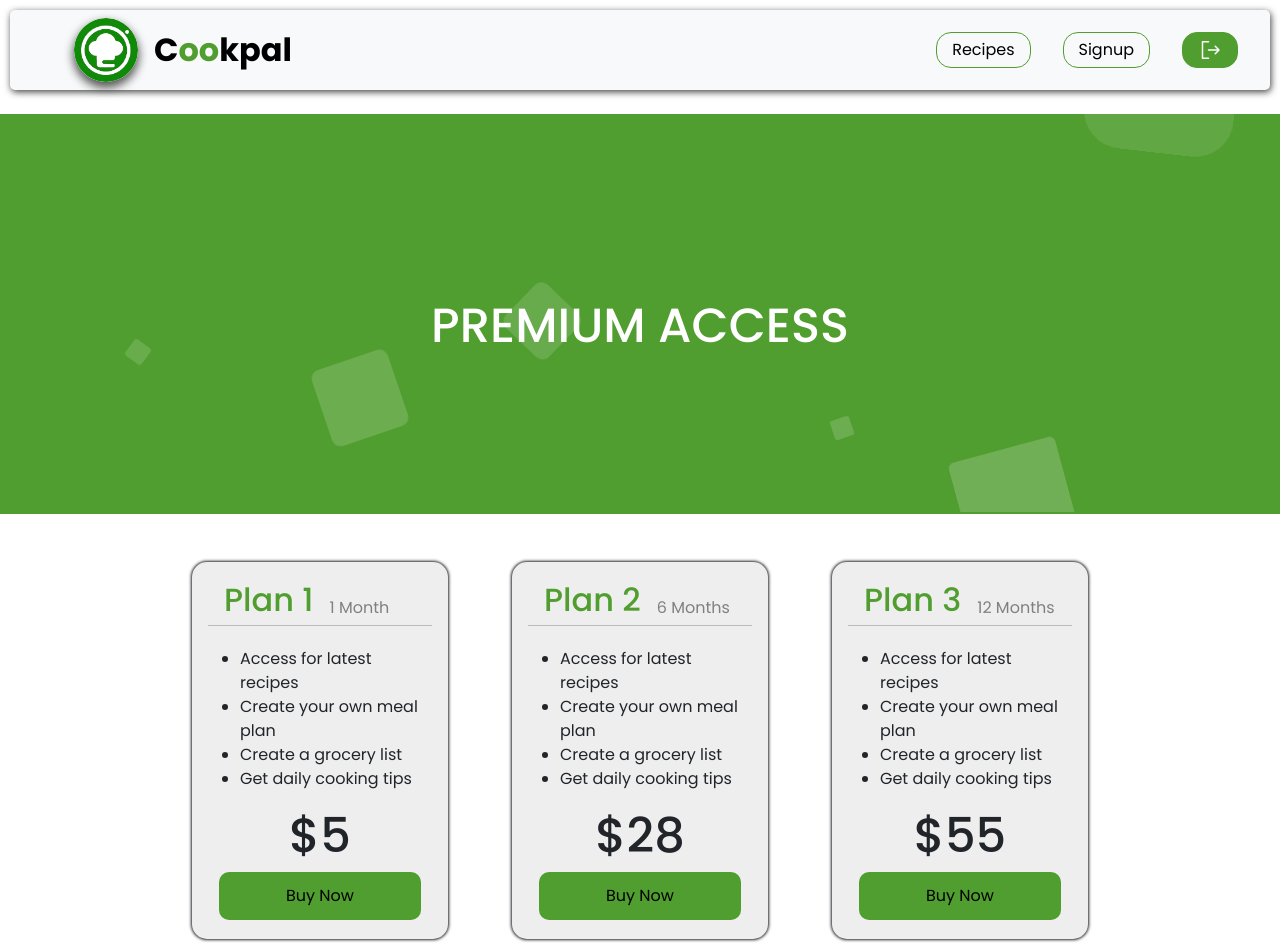
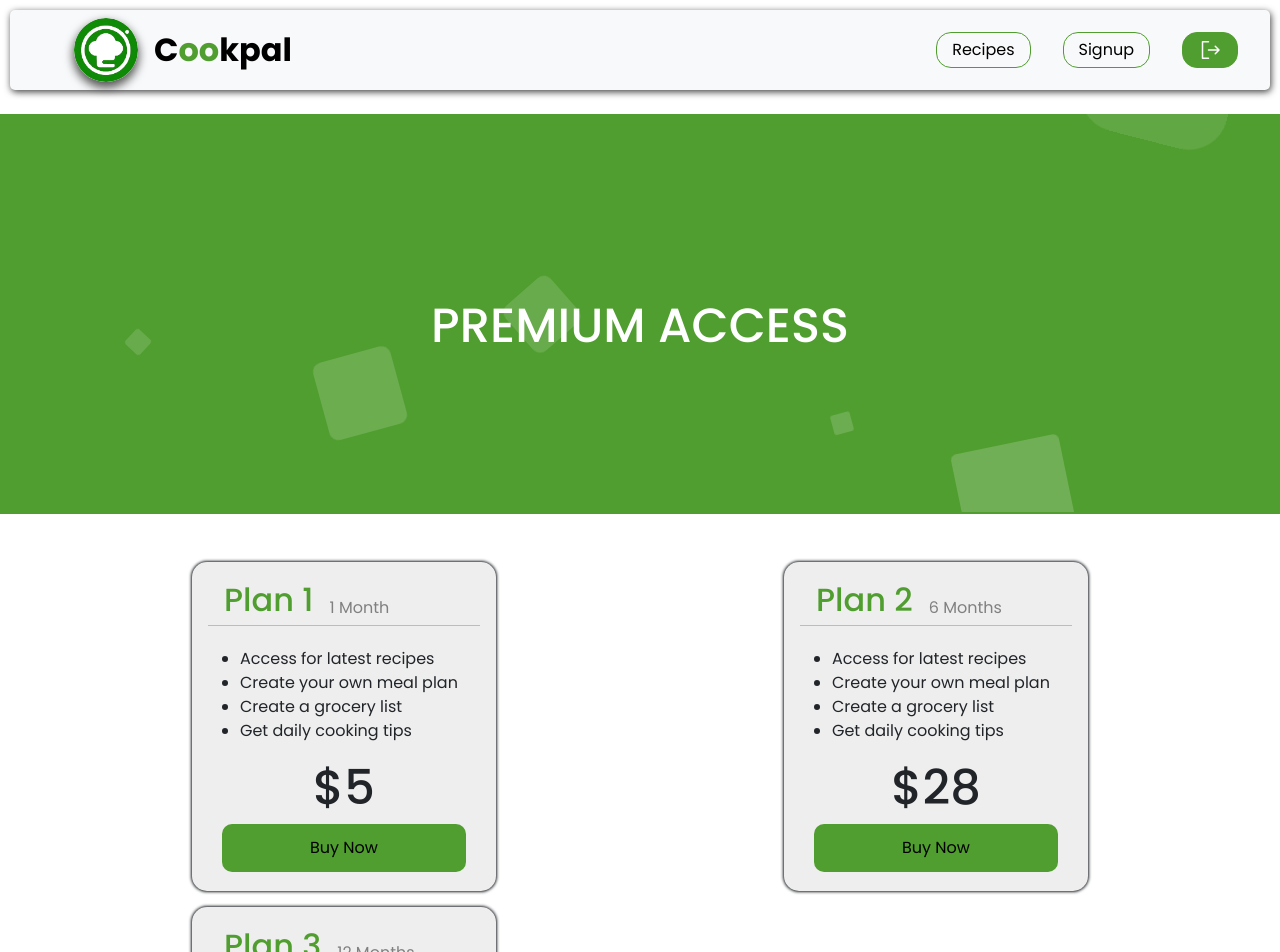
Before and after one commit to rithakith/RecipeApp, a React (Vite) app: page /premium in a window 1280 px wide. Shown: the top 952 px of the page. Built offline with nearby package versions, Linux system fonts and the light colour scheme; no server answers.

Commit message:
premium page

```diff
--- a/src/pages/Premium/Premium.css
+++ b/src/pages/Premium/Premium.css
@@ -132,10 +132,12 @@
   margin: 3rem auto;
   display: flex;
   justify-content: space-between;
+  flex-wrap: wrap;
+  gap: 1rem;
 }
 
 .premium-option {
-  width: 20vw;
+  width: 19rem;
   display: flex;
   flex-direction: column;
   justify-content: center;
```
